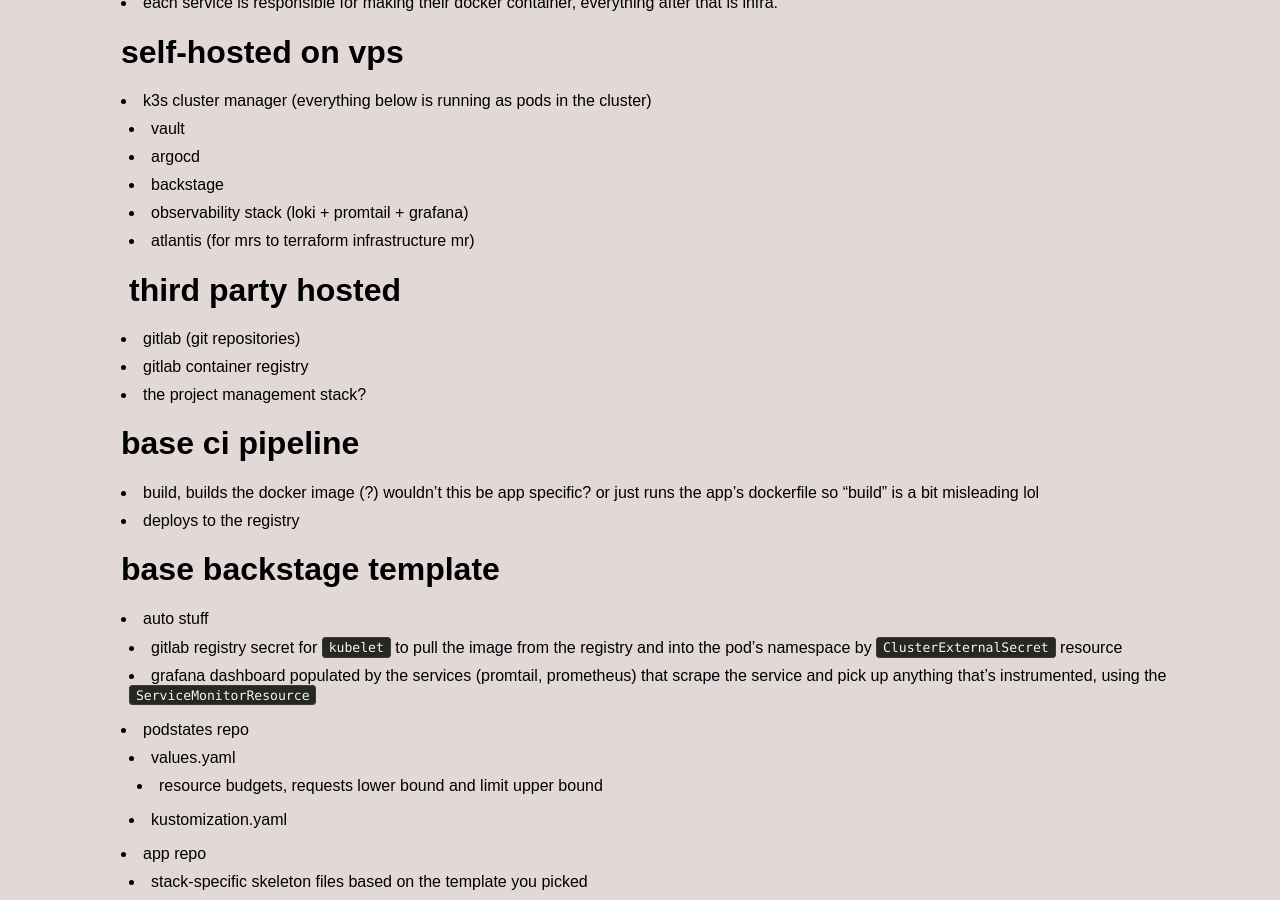
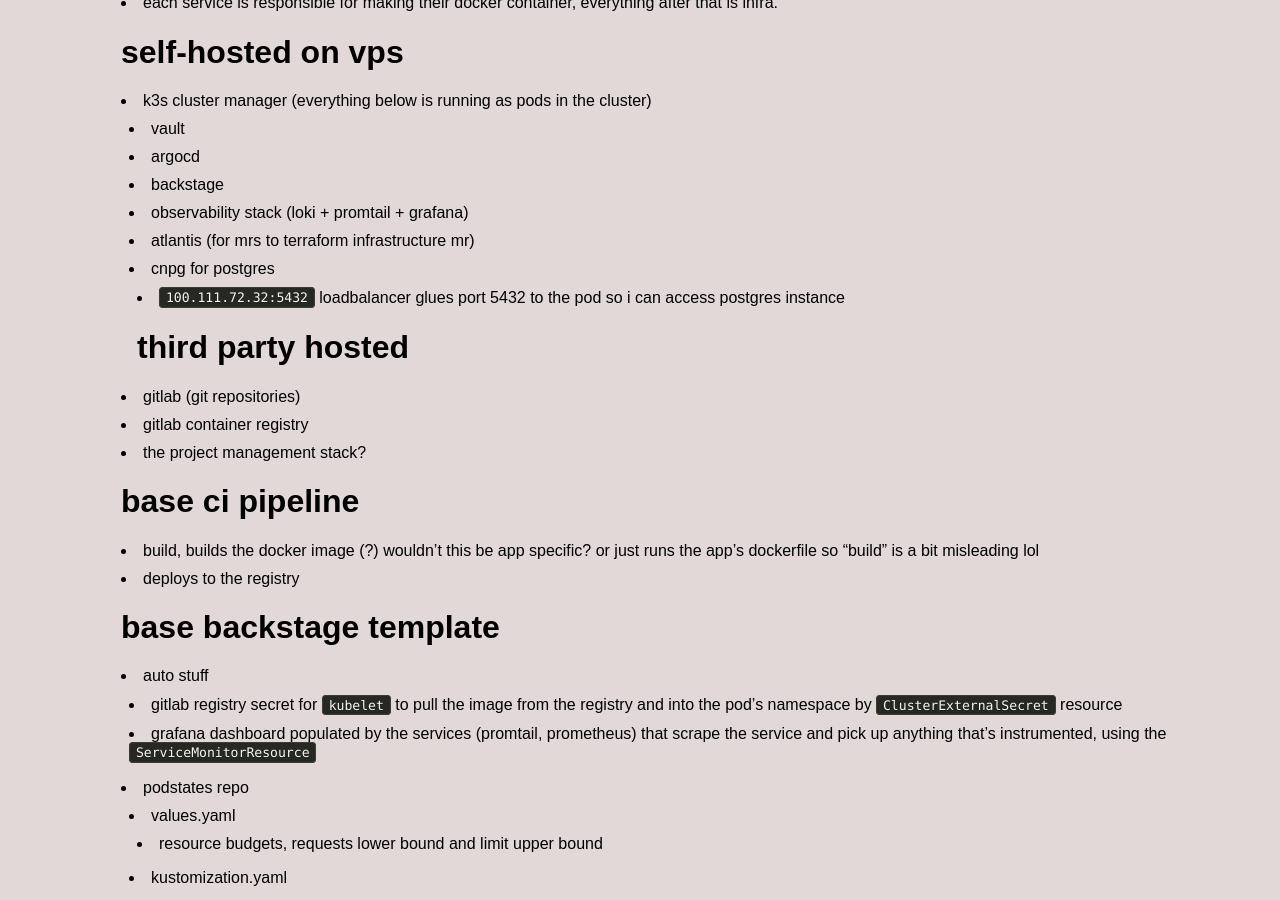
Before and after one commit to jsbaasi/jsbaasi.github.io, a Jekyll site: the page built from _posts/2026-04-17-gitops.md, in a window 1280 px wide and 900 px high, scrolled down 401 px. Built offline with Jekyll 4.4.1, drawn with Linux system fonts in a browser that asks for light colours.

Commit message:
vault backup: 2026-05-03 17:34:15

```diff
--- a/_posts/2026-04-17-gitops.md
+++ b/_posts/2026-04-17-gitops.md
@@ -17,6 +17,8 @@
 	- backstage
 	- observability stack (loki + promtail + grafana)
 	- atlantis (for mrs to terraform infrastructure mr)
+	- cnpg for postgres
+		- `100.111.72.32:5432` loadbalancer glues port 5432 to the pod so i can access postgres instance
 # third party hosted
 - gitlab (git repositories)
 - gitlab container registry
```
